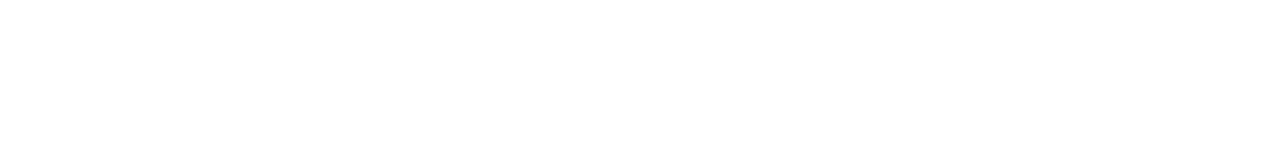
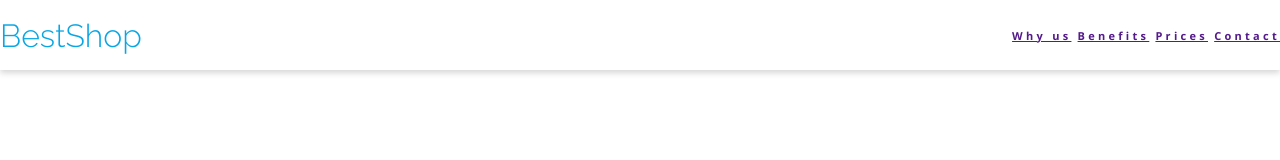
Before and after one commit to gumaty/bestshop, a plain HTML site: page index.html in a window 1280 px wide. Drawn offline with nearby package versions, Linux system fonts and the light colour scheme.

Commit message:
header structure

```diff
--- a/index.html
+++ b/index.html
@@ -5,11 +5,26 @@
     <meta name="viewport"
           content="width=device-width, user-scalable=no, initial-scale=1.0, maximum-scale=1.0, minimum-scale=1.0">
     <meta http-equiv="X-UA-Compatible" content="ie=edge">
-    <title>Document</title>
+    <title>BestShop</title>
+    <link rel="preconnect" href="https://fonts.googleapis.com">
+    <link rel="preconnect" href="https://fonts.gstatic.com" crossorigin>
+    <link href="https://fonts.googleapis.com/css2?family=Open+Sans:wght@300;400;600;700&family=Raleway:wght@300;400;700;800&display=swap" rel="stylesheet">
     <link rel="stylesheet" href="./src/css/normalize.css">
-    <link rel="stylesheet" href="src/css/styles.css">
+    <link rel="stylesheet" href="./src/css/styles.css">
 </head>
 <body>
 
+<header class="box">
+    <div class="box__inner">
+        <a href="" class="header__logo">BestShop</a>
+        <nav class="header__menu">
+            <a href="" class="menu__item">Why us</a>
+            <a href="" class="menu__item">Benefits</a>
+            <a href="" class="menu__item">Prices</a>
+            <a href="" class="menu__item">Contact</a>
+        </nav>
+    </div>
+</header>
+
 </body>
 </html>
--- a/src/css/styles.css
+++ b/src/css/styles.css
@@ -0,0 +1,62 @@
+:root {
+    --white: #FFFFFF;
+    --white-dark: #55DFB4;
+    --black: #000000;
+    --gray-1: #E8E9ED;
+    --gray-2: #00000029;
+    --gray-3: #A5A5A5;
+    --gray-4: #95989A;
+    --gray-5: #707070;
+    --gray-6: #13253B;
+    --pink-1: #FF091129;
+    --pink-2: #F9043629;
+    --pink-3: #FB3B64;
+    --pink-4: #EB476E;
+    --green-light: #07ACE629;
+    --green-dark: #55DFB4;
+    --blue-light: #07ACE6;
+    --blue-dark: #08A6E4;
+
+
+}
+
+html, body {
+    font-size: 16px;
+}
+
+.box {
+    background-color: var(--white);
+    padding: 1.03125rem 0;
+    box-sizing: border-box;
+    box-shadow: 0 0.1875rem 0.375rem var(--gray-2);
+}
+
+.box .box__inner {
+    max-width: 1352px;
+    display: flex;
+    margin-inline: auto;
+    justify-content: space-between;
+    align-items: center;
+
+}
+
+.header__logo {
+    display: inline-block;
+    font-family: Raleway, sans-serif;
+    font-weight: 300;
+    font-size: 2rem;
+    line-height: 1.15625;
+    color: var(--blue-dark);
+    text-decoration: none;
+}
+.header__menu {
+    text-align: center;
+    font-family: 'Open Sans';
+    font: normal normal bold 11px/15px Open Sans;
+    letter-spacing: 3.28px;
+    color: #A5A5A5;
+}
+
+.menu__item {
+    color: ;
+}
```
